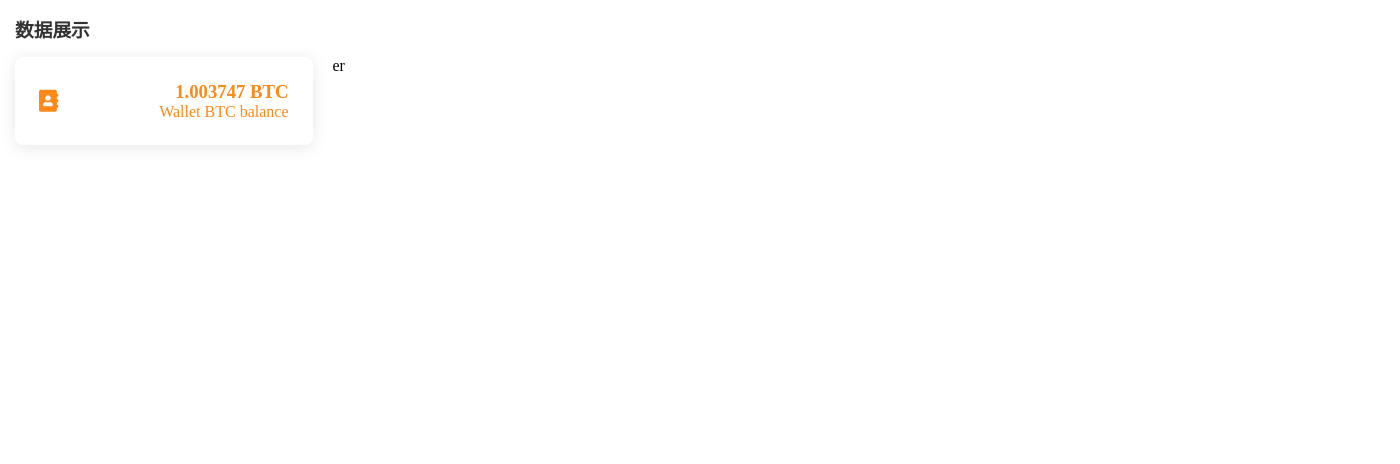
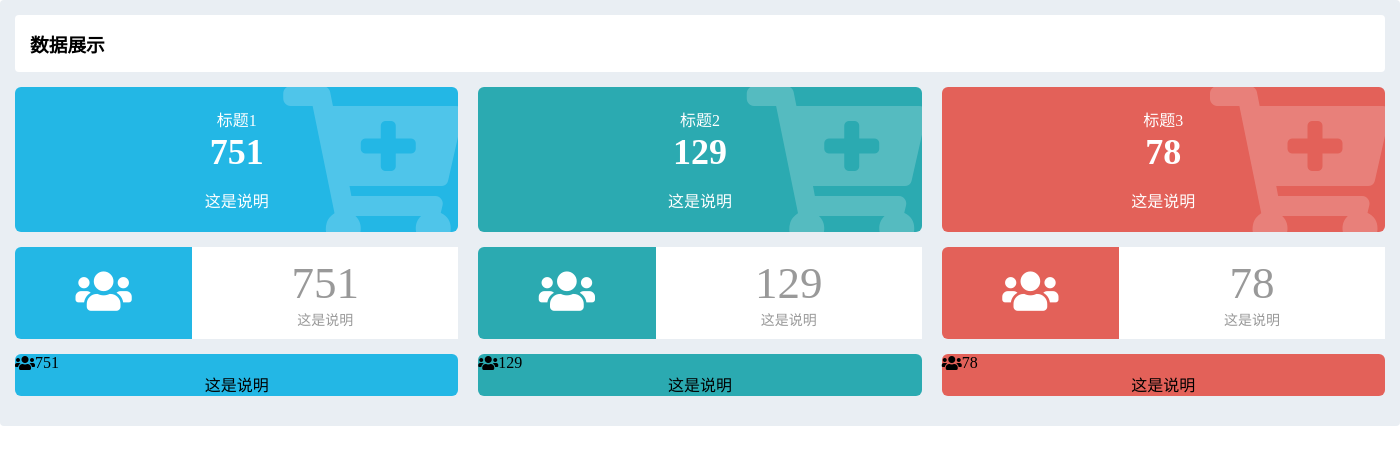
Before and after one commit to janebest/CompanyLearn, a plain HTML site: page element/main.html in a window 1280 px wide. Shown: the whole page, 1400 px wide, since content can reach past the window. Drawn offline with Linux system fonts and the light colour scheme.

Commit message:
提交代码

```diff
--- a/element/css/base.css
+++ b/element/css/base.css
@@ -1,4 +1,5 @@
-.margin_top{margin-top: 15px;}
-.margin_bottom{margin-bottom: 15px;}
-.data_item{padding:24px;border-radius: 8px;overflow: hidden;transition: all 0.4s ease-in-out;background: #ffffff;box-shadow: 0 2px 16px rgb(0 0 0 / 10%);}
-.data_item:hover{color:#ffffff;box-shadow: 0 1px 16px #ff8917;cursor: pointer;background-color: #ff8917;}
+html,body{min-width: 1400px;}
+.data1_box{padding: 20px;position: relative;overflow: hidden;}
+.data1_background i{ position: absolute;font-size: 160px;right: -5px;top: -1px;opacity: .2;}
+.data2_icon{width: 40%;}
+.data2_value{width: 60%;padding: 10px 0;}
--- a/element/css/common.css
+++ b/element/css/common.css
@@ -16,19 +16,26 @@ a{ color: #333; text-decoration:none;}
 body > .el-container {margin-bottom: 40px;}
 .main{ padding: 15px; background: #FFF; border-radius:4px;}
 .name{font-size: 0.9rem;font-weight: 700;text-transform: uppercase;}
-.align{align-items: center;}
 
-.color_org{ color: #ff8917}
-.color_red{ color: #ee0a24}
-.color_gray{ color: #999;}
-.color_333{color: #333333;}
-.color_blue{ color: #409EFF;}
-.color_green{ color: #67C23A;}
-.color_dark_gray{ color: #666666;}
-.color_warning{ color: #E6A23C;}
-.bg_gray{ background: rgb(239,241,241);}
+.color_17{ color: #ff8917}
+.color_24{ color: #ee0a24}
+.color_99{ color: #999;}
+.color_33{color: #333;}
+.color_40{ color: #409EFF;}
+.color_67{ color: #67C23A;}
+.color_66{ color: #666;}
+.color_e6{ color: #E6A23C;}
+.color_white{color: #fff;}
 
-.border_radius{border: 1px solid #d7dae2;border-radius: 4px;}
+.bg_gray{ background: #EFF1F1;}
+.bg_white{ background: #fff;}
+.bg_23{ background-color: #23b7e5;}
+.bg_2b{background-color: #2baab1;}
+.bg_e3{background-color: #e36159;}
+
+.border_all{border: 1px solid #d7dae2;}
+.border_radius{border-radius: 4px;}
+.border_round{border-radius: 6px;}
 .border_top{border-top: 1px solid #d7dae2;}
 .border_left{border-left: 1px solid #d7dae2;}
 .border_right{border-right: 1px solid #d7dae2;}
@@ -43,8 +50,20 @@ body > .el-container {margin-bottom: 40px;}
 .f24{ font-size: 24px;}
 .f26{ font-size: 26px;}
 .f32{ font-size: 32px;}
+.f36{ font-size: 36px;}
+.f45{ font-size: 45px;}
 .f_bold{ font-weight: bold}
 
+.display_flex{display: flex;}
+.align{align-items: center;}
 .t_center{ text-align: center;}
 .t_left{ text-align: left;}
 .t_right{ text-align: right;}
+.f_left{float: left;}
+.f_right{float: right;}
+
+.m_t_15{margin-top: 15px;}
+.m_l_15{margin-left: 15px;}
+.m_l_10{margin-left: 10px;}
+.m_r_15{margin-right: 15px;}
+.m_b_15{margin-bottom: 15px;}
--- a/element/main.html
+++ b/element/main.html
@@ -15,20 +15,37 @@
 
 <body>
     <div id="app">
-        <div class="main">
-            <h3 class="color_333 margin_bottom">数据展示</h3>
-            <el-row :gutter="20">
-                <el-col :span="6">
-                    <el-row class="data_item color_org align" type='flex'>
-                        <el-col :span="6"><i class="fas fa-address-book f22"></i></el-col>
-                        <el-col :span="18" class="t_right">
-                            <h3>1.003747 BTC</h3>
-                            <span>Wallet BTC balance</span>
-                        </el-col>
-                    </el-row>
+        <div class="main" style="background: #E9EEF3;">
+            <h3 class="color_333 main m_b_15">数据展示</h3>
+            <el-row :gutter="20" class="m_b_15">
+                <el-col :span="8" v-for="(item_1,index_1) in data_box" >
+                    <div class="data1_box border_round t_center color_white" :class="data_box_bg[index_1]">
+                        <div class="f16">{{item_1.name}}</div>
+                        <div class="f_bold f36">{{item_1.num}}</div>
+                        <div class="m_t_15">{{item_1.desc}}</div>
+                        <div class="data1_background"><i class="fa fa-cart-plus"></i></div>
+                    </div>
                 </el-col>
-                <el-col :span="6">
-                    er
+            </el-row>
+            <el-row :gutter="20" class="m_b_15">
+                <el-col :span="8" v-for="(item_1,index_1) in data_box">
+                    <div class="bg_white border_round t_center f45 display_flex align" :class="data_box_bg[index_1]">
+                        <div class="data2_icon color_white" ><i class="fas fa-users"></i></div>
+                        <div class="data2_value color_99 bg_white">
+                            <p>{{item_1.num}}</p><p class="f14">{{item_1.desc}}</p>
+                        </div>
+                    </div>
+                </el-col>
+            </el-row>
+            <el-row :gutter="20" class="m_b_15">
+                <el-col :span="8" v-for="(item_1,index_1) in data_box">
+                    <div class="bg_white border_round t_center" :class="data_box_bg[index_1]">
+                        <div class="display_flex align">
+                            <i class="fas fa-users"></i>
+                            <p>{{item_1.num}}</p>
+                        </div>
+                        <p>{{item_1.desc}}</p>
+                    </div>
                 </el-col>
             </el-row>
         </div>
@@ -38,7 +55,14 @@
     let vm = new Vue({
         el: '#app',
         data() {
-            return {}
+            return {
+                data_box:[
+                    {id:1,name:'标题1',num:751,desc:"这是说明"},
+                    {id:2,name:'标题2',num:129,desc:"这是说明"},
+                    {id:3,name:'标题3',num:78,desc:"这是说明"},
+                ],
+                data_box_bg: ["bg_23","bg_2b","bg_e3"],
+            }
         },
         methods: {}
     })
```
Also changed, not shown: element/layout.html (+8 -8 lines).
